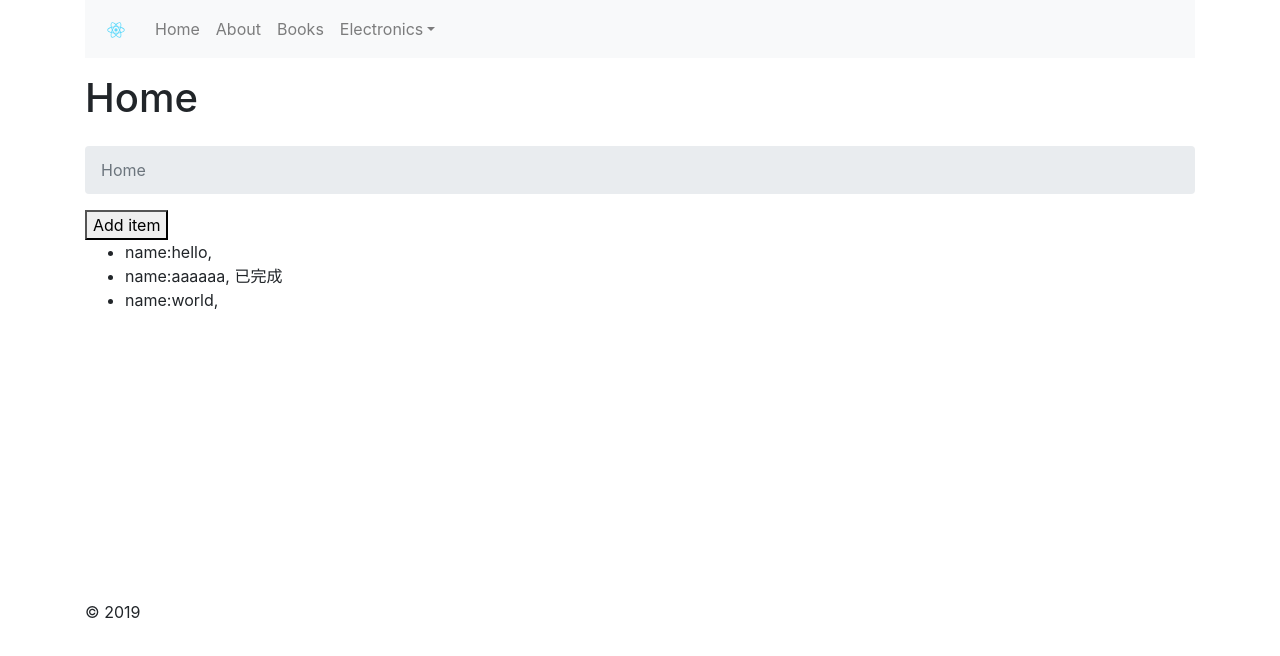
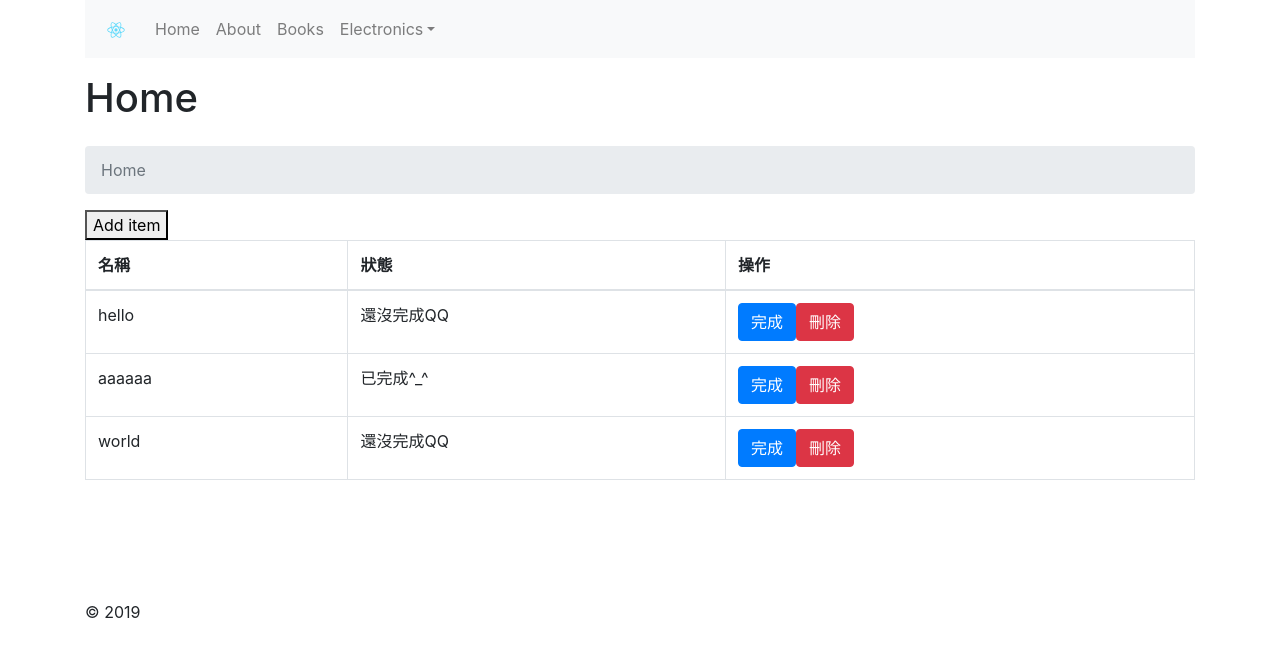
Before and after one commit to hsinhuachen/react-test, a React (Create React App) app: page / in a window 1280 px wide. Shown: the top 656 px of the page. Built offline with nearby package versions, Linux system fonts and the light colour scheme.

Commit message:
add control button

```diff
--- a/src/list/list.js
+++ b/src/list/list.js
@@ -1,10 +1,14 @@
 import React, { Component } from 'react';
+import { Todo } from './todo';
 
 class Todolist extends Component {
 	constructor (props) {
 	    super(props);
 
 	    this.onClick = this.onClick.bind(this);
+	    this.onChange = this.onChange.bind(this);
+	    this.setCompleted = this.setCompleted.bind(this);
+	    this.removeTodo = this.removeTodo.bind(this);
 
 	    // 設定 state
 	    this.state = {
@@ -14,6 +18,39 @@ class Todolist extends Component {
 	        {id: 3, name: 'world', completed: false}
 	      ]
 	    }
+	}
+
+	onChange(e){
+		this.setState({
+	      text: e.target.value
+	    })
+	}
+
+	setCompleted(id){
+		const {todos} = this.state;
+
+	    // 直接用 map 來找到要更改的資料，其他不變
+	    let newTodos = todos.map((item) => {
+	      if (item.id === id) {
+	        item.completed = true;
+	      }
+	      return item;
+	    })
+
+	    this.setState({
+	      todos: newTodos
+	    })
+	}
+
+	removeTodo(id){
+		const {todos} = this.state;
+
+	    // 直接用 filter 來把資料砍掉
+	    let newTodos = todos.filter((item) => item.id !== id);
+
+	    this.setState({
+	      todos: newTodos
+	    })
 	}
 
 	onClick() {
@@ -37,17 +74,23 @@ class Todolist extends Component {
 		return (
 			<div className="todolist">
 				<button onClick={this.onClick}>Add item</button>
-		        <ul>
+		        <table className="table table-bordered">
+		          <thead>
+		            <tr>
+		              <th>名稱</th>
+		              <th>狀態</th>
+		              <th>操作</th>
+		            </tr>
+		          </thead>
+		          <tbody>
 		          {
-		            todos.map((todo) => {
-		              return (
-		                <li>
-		                  name:{todo.name}, {todo.completed ? '已完成' : ''}
-		                </li>
-		              );
-		            })
+		            todos.map((todo) => (
+		              <Todo id={todo.id} name={todo.name} completed={todo.completed}
+		                remove={this.removeTodo} setCompleted={this.setCompleted}/>
+		            ))
 		          }
-		        </ul>
+		          </tbody>
+		        </table>
 		    </div>
 		);
 	}
--- /dev/null
+++ b/src/list/todo.js
@@ -0,0 +1,34 @@
+import React, { Component } from 'react';
+
+class Todo extends Component {
+	constructor (props) {
+	    super(props);
+
+	    this.setCompleted = this.setCompleted.bind(this);
+	    this.remove = this.remove.bind(this);
+	}
+
+	setCompleted() {
+	   this.props.setCompleted(this.props.id);
+	}
+
+	remove () {
+	   this.props.remove(this.props.id);
+	}
+
+	render() {
+	    const {name, completed} = this.props;
+	    return (
+	    	<tr>
+	    		<td>{name}</td>
+		        <td>{completed ? '已完成^_^' : '還沒完成QQ'}</td>
+		        <td>
+		          <div className="btn btn-primary" onClick={this.setCompleted}>完成</div>
+		          <div className="btn btn-danger" onClick={this.remove}>刪除</div>
+		        </td>
+	    	</tr>
+	    );
+	}
+}
+
+export { Todo };
```
